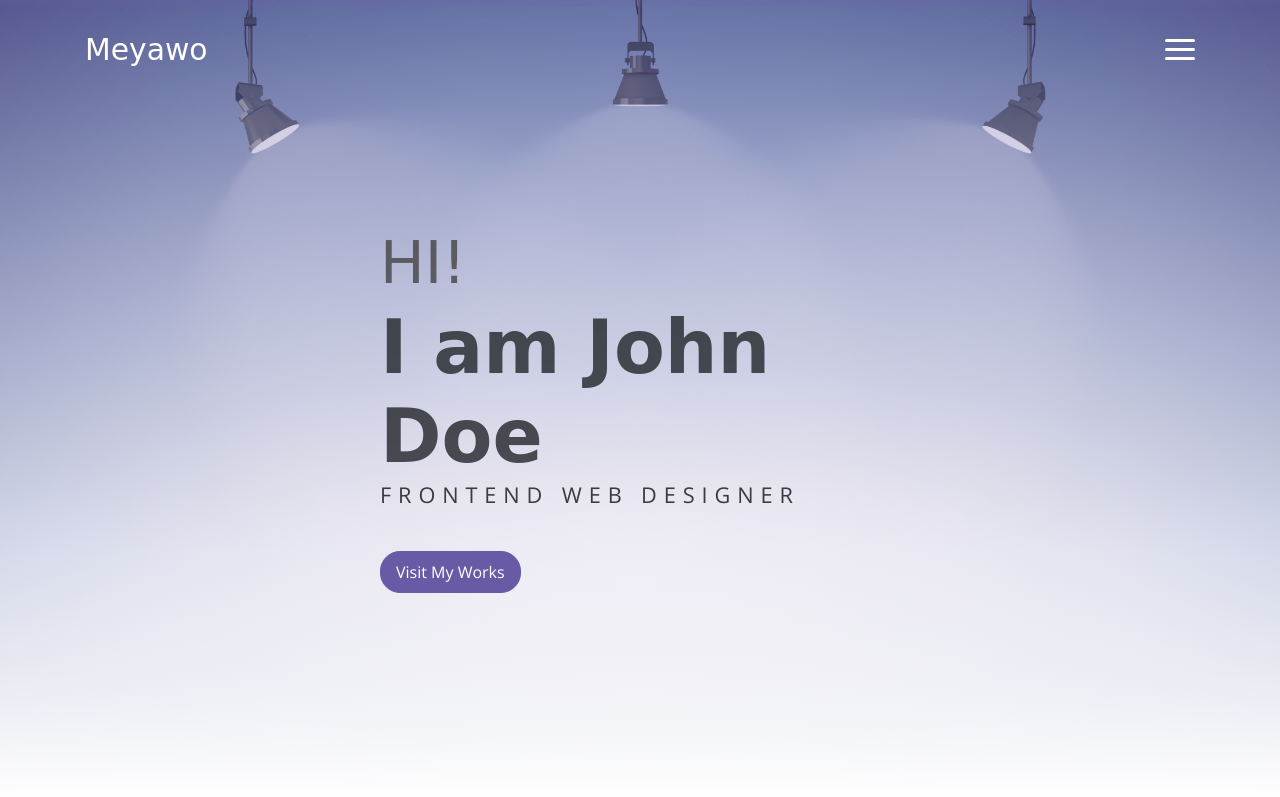
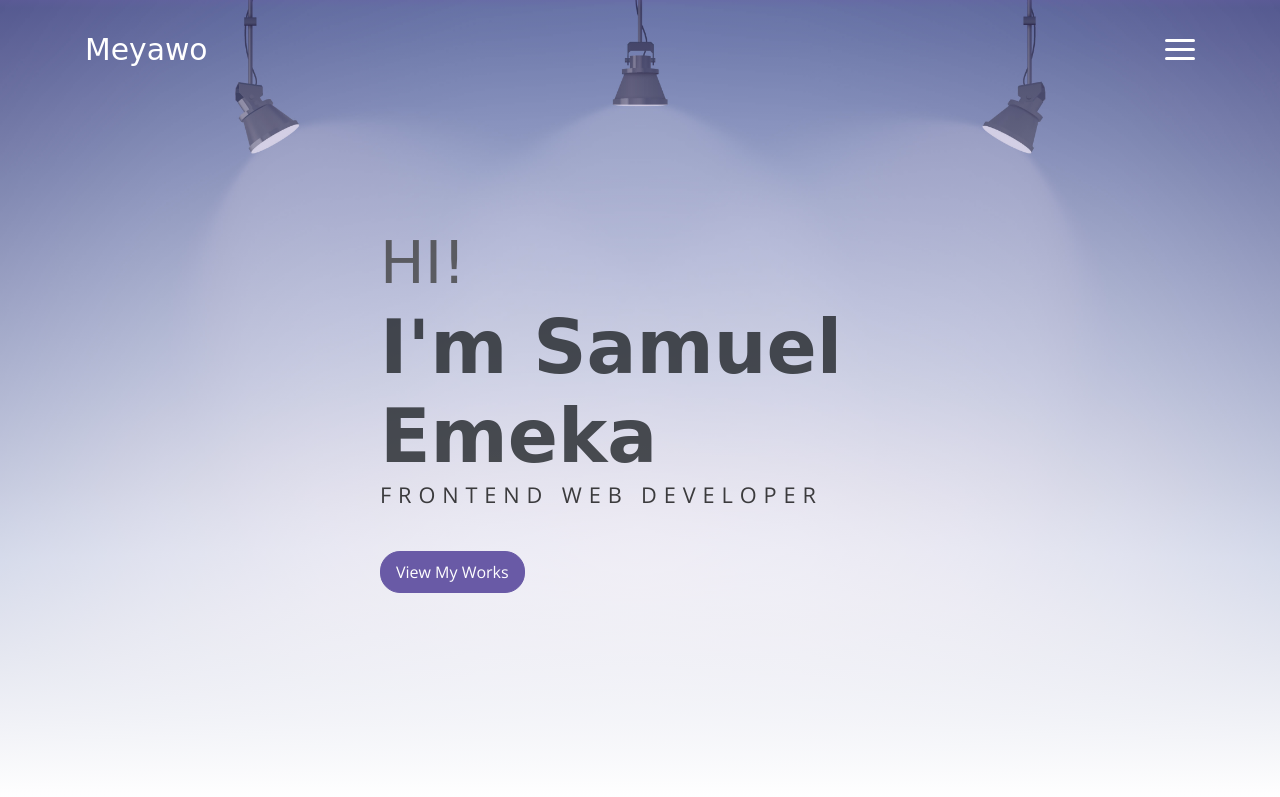
Before and after one commit to thisIsSamuel00611/samuel-sportfolio, a website: page public_html/index.html in a window 1280 px wide. Shown: the top 797 px of the page. Drawn offline with nearby package versions, Linux system fonts and the light colour scheme; a web font is replaced by a local one.

Commit message:
message unavailable

```diff
--- a/public_html/index.html
+++ b/public_html/index.html
@@ -54,11 +54,11 @@
         <div class="header-content container">
             <h1 class="header-title">
                 <span class="up">HI!</span>
-                <span class="down">I am John Doe</span>
+                <span class="down">I'm Samuel Emeka</span>
             </h1>
-            <p class="header-subtitle">FRONTEND WEB DESIGNER</p>
+            <p class="header-subtitle">FRONTEND WEB DEVELOPER</p>
 
-            <button class="btn btn-primary">Visit My Works</button>
+            <button class="btn btn-primary">View My Works</button>
         </div>
     </header><!-- end of page header -->
 
```
